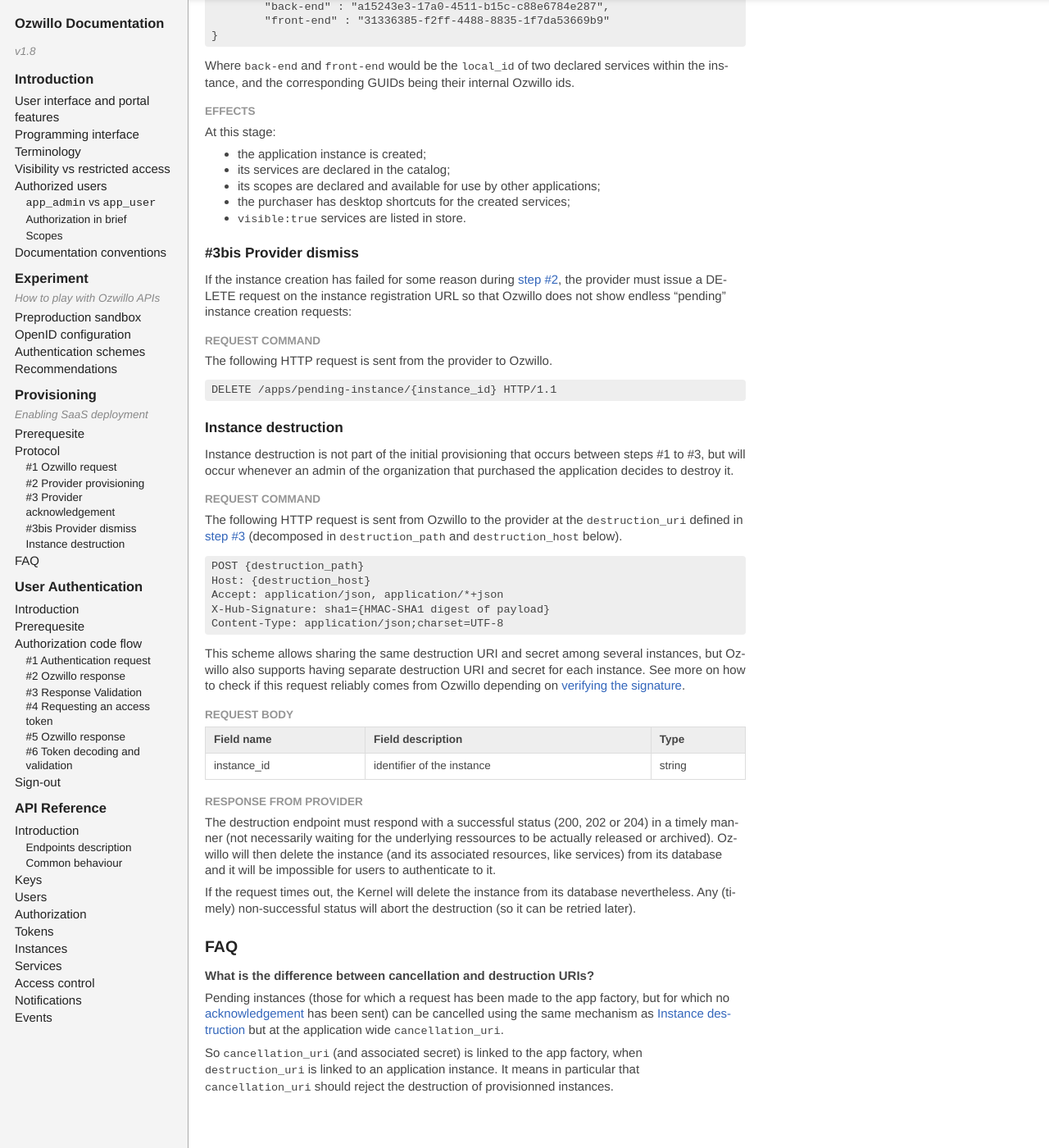
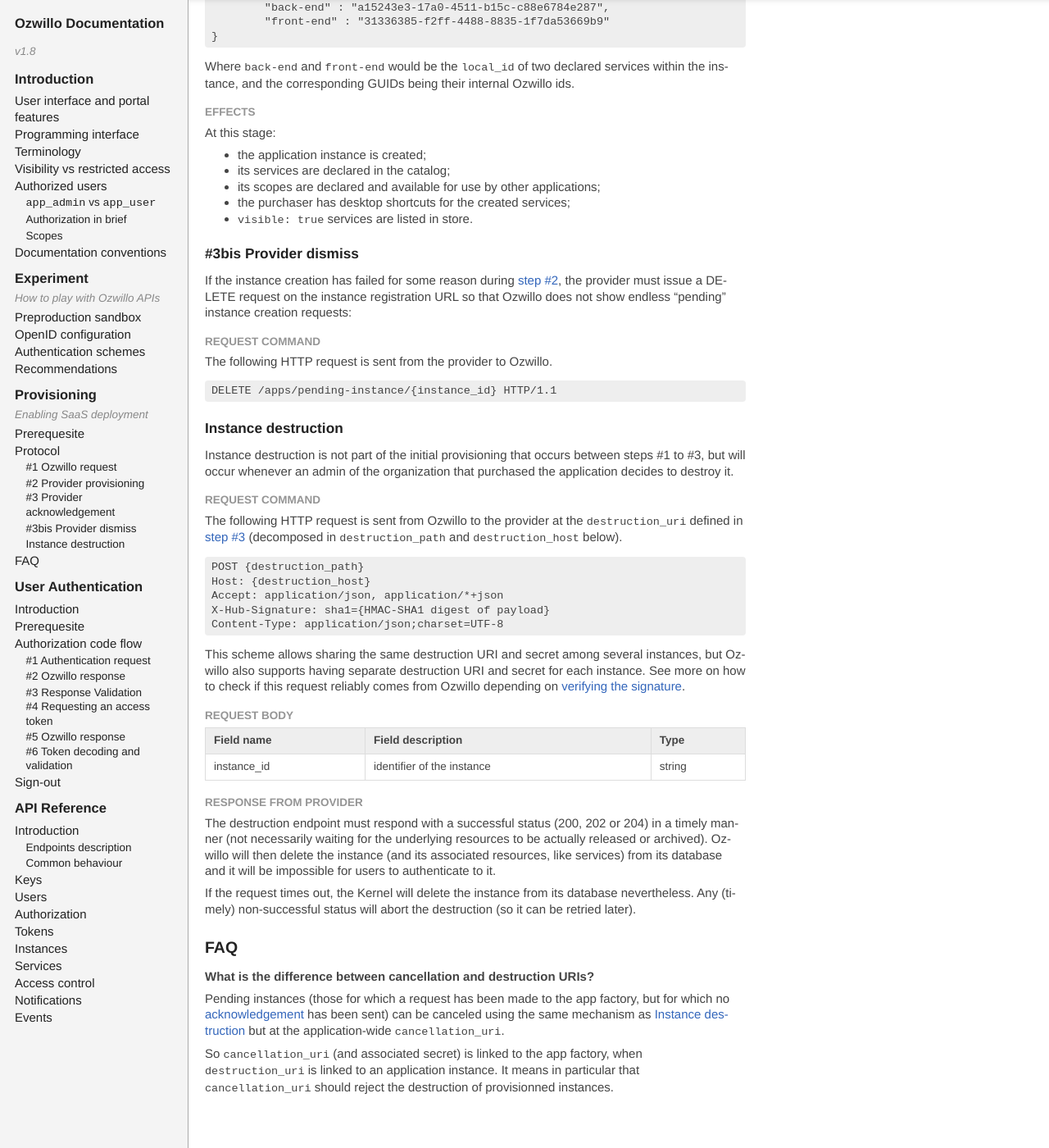
Before and after one commit to ozwillo/ozwillo-doc, a Jekyll site: the page built from index.html, in a window 1280 px wide and 1400 px high, scrolled down 14264 px. Shown: the whole window at 82% size. Built offline with Jekyll 4.4.1, drawn with Linux system fonts in a browser that asks for light colours; nearby versions of some CDN libraries; library files that are not in the unit come from our copies; some of the changed text lies outside the part shown.

Commit message:
Typos and small fixes

```diff
--- a/_includes/3-provisioning.md
+++ b/_includes/3-provisioning.md
@@ -280,7 +280,7 @@
 - its services are declared in the catalog;
 - its scopes are declared and available for use by other applications;
 - the purchaser has desktop shortcuts for the created services;
-- `visible:true` services are listed in store.
+- `visible: true` services are listed in store.
 
 #### #3bis Provider dismiss
 {: #s3-3bis-provider-dismiss}
@@ -322,7 +322,7 @@
 
 ##### Response from provider
 
-The destruction endpoint must respond with a successful status (200, 202 or 204) in a timely manner (not necessarily waiting for the underlying ressources to be actually released or archived). Ozwillo will then delete the instance (and its associated resources, like services) from its database and it will be impossible for users to authenticate to it.
+The destruction endpoint must respond with a successful status (200, 202 or 204) in a timely manner (not necessarily waiting for the underlying resources to be actually released or archived). Ozwillo will then delete the instance (and its associated resources, like services) from its database and it will be impossible for users to authenticate to it.
 
 If the request times out, the Kernel will delete the instance from its database nevertheless. Any (timely) non-successful status will abort the destruction (so it can be retried later).
 
@@ -331,7 +331,7 @@
 
 **What is the difference between cancellation and destruction URIs?**
 
-Pending instances (those for which a request has been made to the app factory, but for which no [acknowledgement](#3-3-provider-acknowledgement) has been sent) can be cancelled using the same mechanism as [Instance destruction](#3-destruction) but at the application wide `cancellation_uri`.
+Pending instances (those for which a request has been made to the app factory, but for which no [acknowledgement](#3-3-provider-acknowledgement) has been sent) can be canceled using the same mechanism as [Instance destruction](#s3-destruction) but at the application-wide `cancellation_uri`.
 
 So `cancellation_uri` (and associated secret) is linked to the app factory, when `destruction_uri` is linked to an application instance. It means in particular that `cancellation_uri` should reject the destruction of provisionned instances.
 
```
Also changed, not shown: other parts of _includes/3-provisioning.md (+4 -4 lines).
